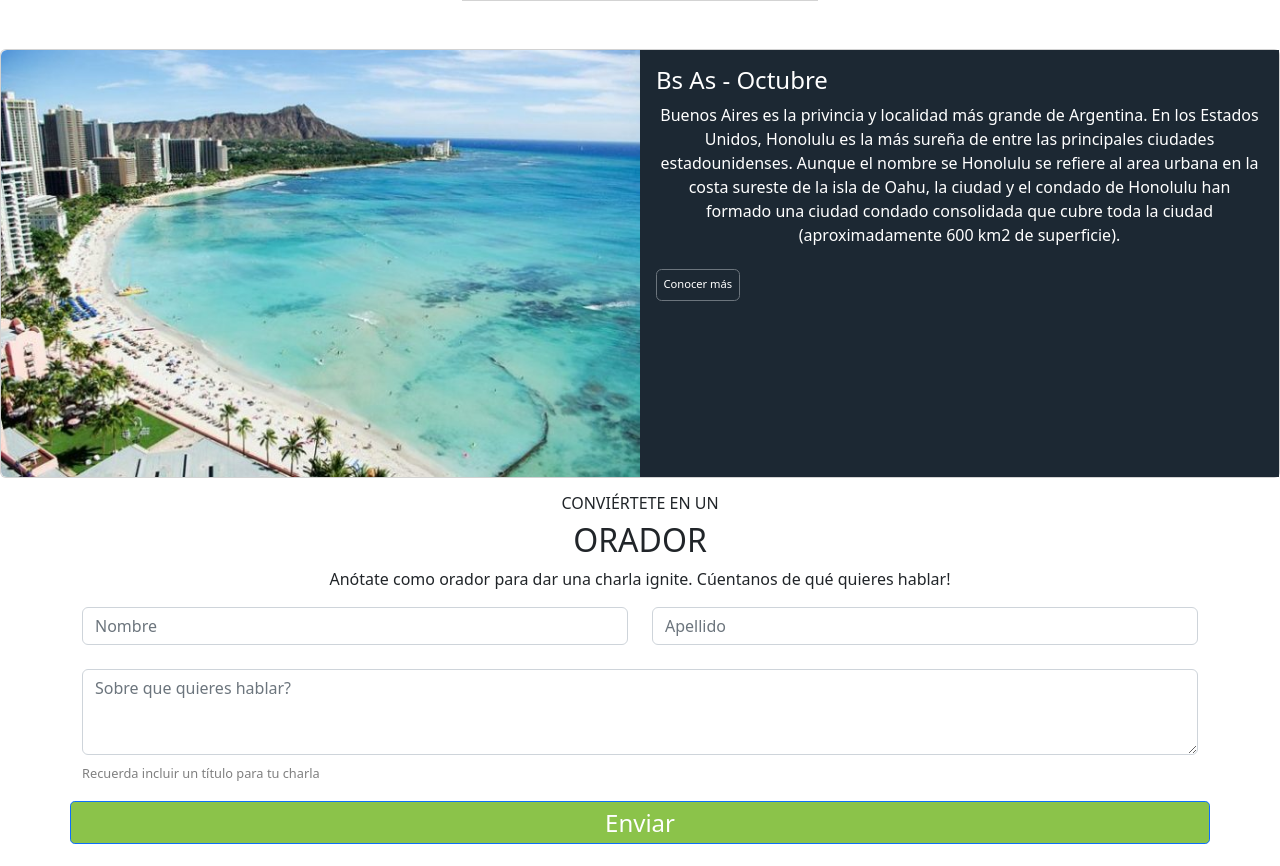
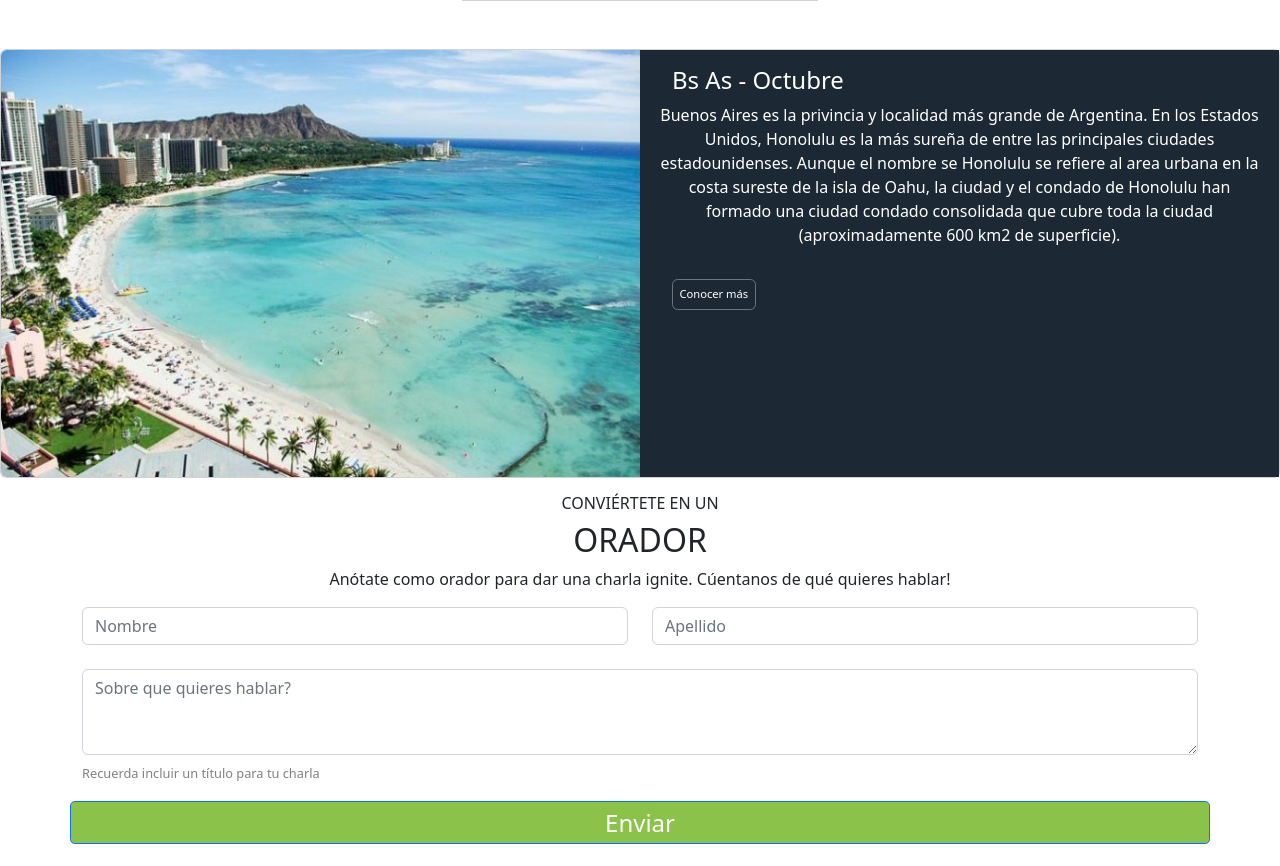
Before and after one commit to deboraparadiso/integradorFrontEnd, a plain HTML site: page index.html in a window 1280 px wide. Shown: the part 1682-2548 px from the top of the page. Drawn offline with nearby package versions, Linux system fonts and the light colour scheme.

Commit message:
second commit

```diff
--- a/index.html
+++ b/index.html
@@ -19,7 +19,7 @@
   <div class="comtainer">
       <div class="row">
         <div class="col-md">
-          <nav class="navbar navbar-expand-xl" style="background-color:#353d40";>
+          <nav class="navbar navbar-expand-lg" style="background-color:#353d40";>
             <div class="container-fluid">
 
               <img class="logo" src="images/imagesIntegrador/logoCodoACodo.png" alt="Logo codo a codo" width="200" height="70" class="d-inline-block">
--- a/integrador.css
+++ b/integrador.css
@@ -9,6 +9,9 @@ h2{
 }
 h5{
     margin-bottom: 1.2rem !important;
+}
+h4{
+    margin: 1rem;
 }
 
 .card-title{
@@ -111,6 +114,7 @@ h5{
 
 .card-body-1{
     margin:1rem;
+    text-align:left;
  }
 
  .fondo{
@@ -121,6 +125,7 @@ h5{
  .boton3{
     color:white;
     padding: .4rem;
+    margin:1rem;
  }
 
  p{
@@ -150,6 +155,7 @@ h5{
     color:white;
     padding-top: 50%;;
  }
+
 
  a{
     text-decoration: none;
```
